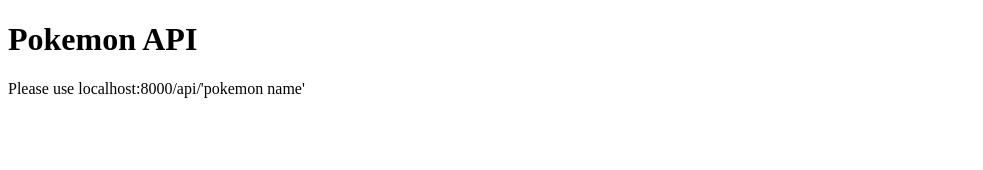
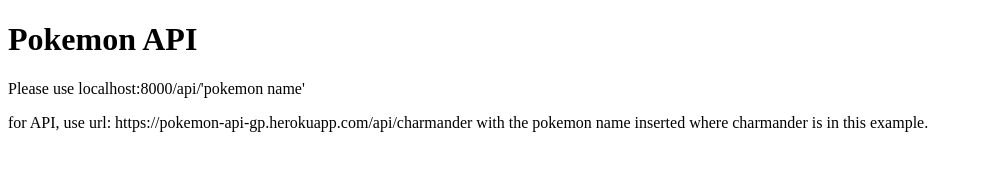
Before and after one commit to g-patton/pokemon-api, a website: page index.html in a window 1280 px wide. Shown: the whole page, without its empty margins (0-983 px from the left). Drawn offline with Linux system fonts and the light colour scheme.

Commit message:
added instructions to index.html

```diff
--- a/index.html
+++ b/index.html
@@ -9,5 +9,7 @@
 <body>
     <h1>Pokemon API</h1>
     <p>Please use localhost:8000/api/'pokemon name'</p>
+    <p>for API, use url: https://pokemon-api-gp.herokuapp.com/api/charmander with the pokemon name inserted where charmander is in this example.</p>
+
 </body>
 </html>
```
